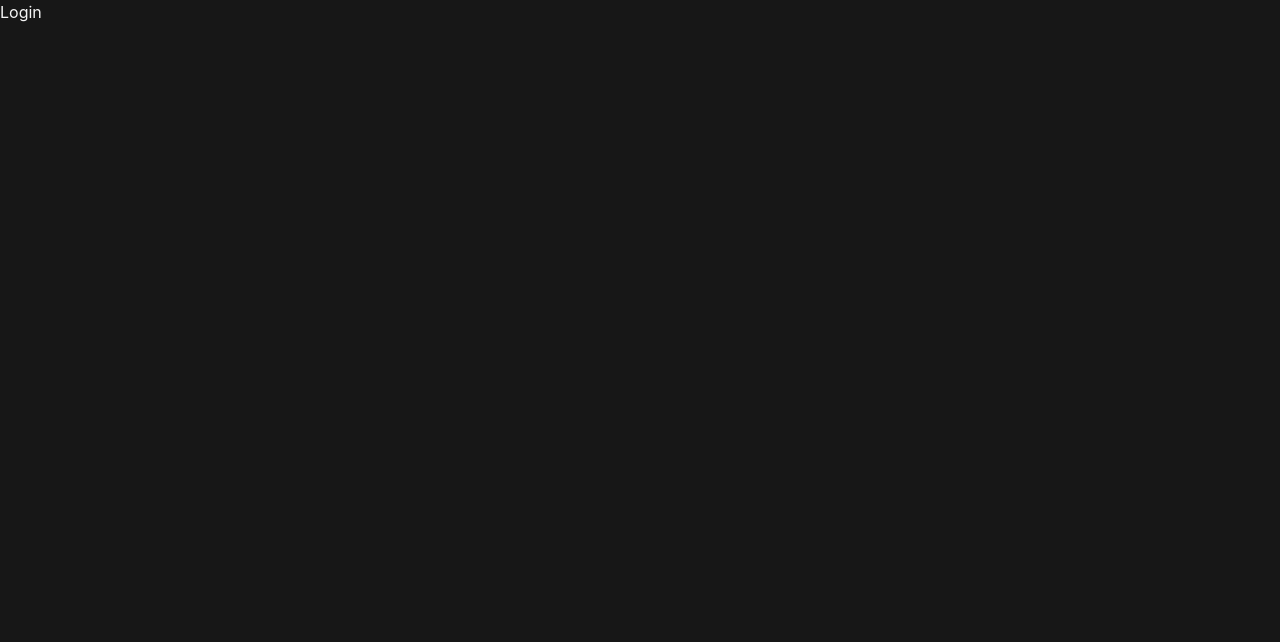
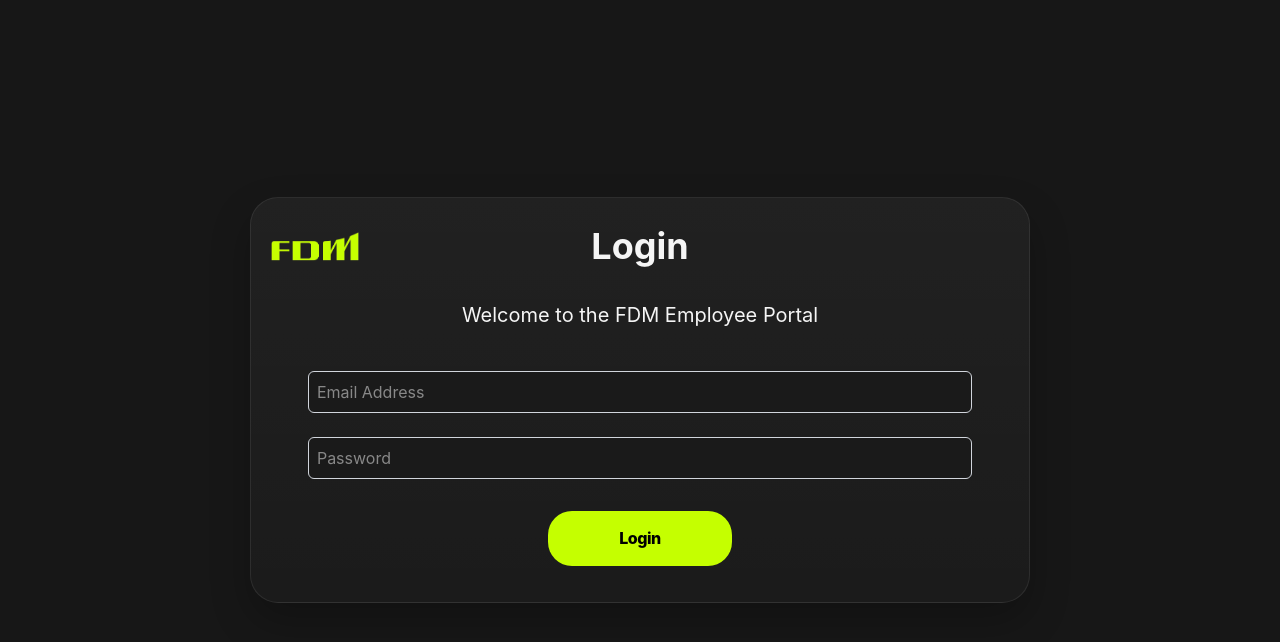
Before and after one commit to FowzanRaja/employee-portal, a React (Vite) app in the folder frontend/: page /login in a window 1280 px wide. Shown: the top 642 px of the page. Built offline with nearby package versions, Linux system fonts and the light colour scheme.

Commit message:
Created login components and updated LoginPage

```diff
--- /dev/null
+++ b/frontend/src/components/Login.jsx
@@ -0,0 +1,34 @@
+import fdmLogo from '../assets/fdmLogo.png'
+import Dashboard from './Dashboard'
+import { useNavigate } from 'react-router-dom'
+
+export default function loginForm(){
+    const navigate = useNavigate()
+
+    return <div className="flex flex-col items-center justify-center p-4 h-screen"> {/* Whole view wrapper*/}
+      <form className="
+      rounded-[28px]
+      border
+      border-[color:var(--fdm-border)]
+      bg-[linear-gradient(180deg,rgba(255,255,255,0.045),rgba(255,255,255,0.02))]
+      p-5
+      shadow-[0_18px_40px_rgba(0,0,0,0.24)]
+      w-5/8
+      h-auto
+      flex-col
+      items-center
+      justify-center"> {/* FORM DIV */}
+
+        <div className="flex items-center relative mb-6"> {/* Top line: Logo + Title */}
+            <img src={fdmLogo} alt="FDM Logo" className="w-22 absolute left-0"/>
+            <p className="text-center text-4xl font-bold flex-1 w-full"> Login </p>
+        </div>
+        <div className='mb-4'> <p className="text-center text-xl"> Welcome to the FDM Employee Portal </p> </div>
+        <div className='flex flex-col items-center'>
+            <input placeholder="Email Address" type="email" className="w-9/10 mt-6 mb-4 p-2 border border-gray-300 rounded-md bg-[#1a1a1a]"></input>
+            <input placeholder="Password" type="password" className="w-9/10 mt-2 mb-4 p-2 border border-gray-300 rounded-md bg-[#1a1a1a]"></input>
+        </div>
+        <div className="flex justify-center"> <button onClick={() => navigate('/dashboard')} className="w-1/4 mt-4 mb-4 p-2 py-5 bg-[#c5ff00] text-black rounded-3xl hover:bg-[#a3dd00]"> <h3> Login </h3> </button> </div>
+      </form>
+  </div>
+}
--- a/frontend/src/pages/LoginPage.jsx
+++ b/frontend/src/pages/LoginPage.jsx
@@ -1,3 +1,4 @@
+import loginForm from '../components/Login'
 export default function LoginPage() {
-  return <div>Login</div>
+  return loginForm()
 }
```
Also changed, not shown: frontend/src/assets/fdmLogo.png (added).
